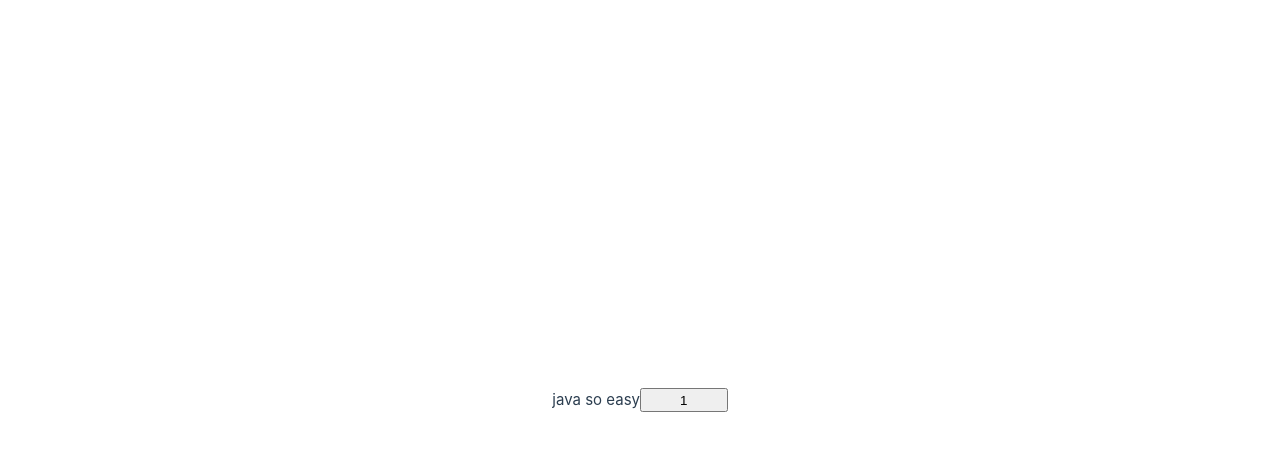
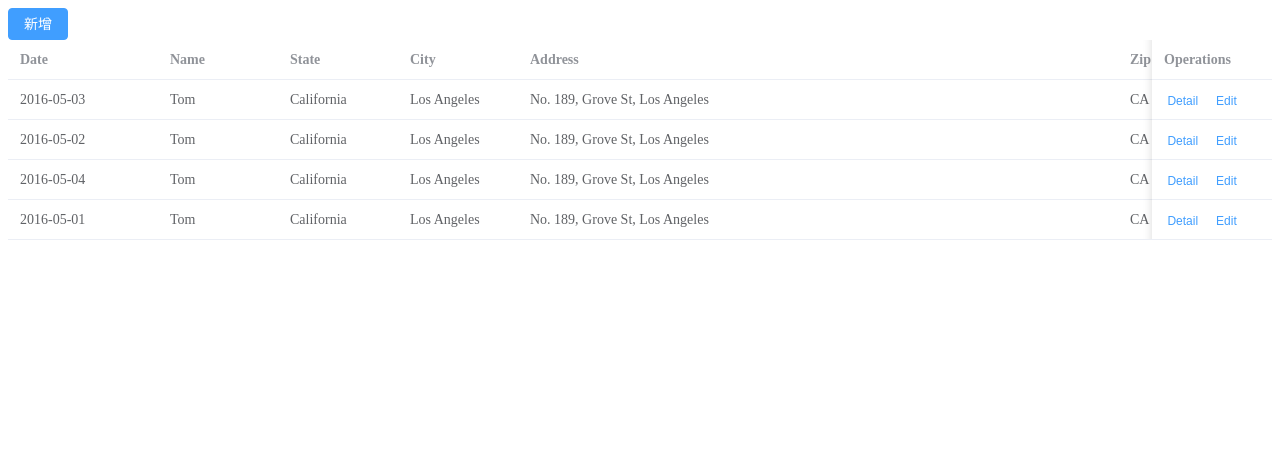
Before and after one commit to rich0807/wfkj2, a Vue app in the folder wk-vue/wk-vue/: page / in a window 1280 px wide. Shown: the top 450 px of the page. Built offline with nearby package versions, Linux system fonts and the light colour scheme.

Commit message:
fix:登录2.0

```diff
--- a/wk-vue/wk-vue/package.json
+++ b/wk-vue/wk-vue/package.json
@@ -9,6 +9,7 @@
     "preview": "vite preview"
   },
   "dependencies": {
+    "element-plus": "^2.9.11",
     "vue": "^3.5.13",
     "vue-router": "^4.5.0"
   },
--- a/wk-vue/wk-vue/src/App.vue
+++ b/wk-vue/wk-vue/src/App.vue
@@ -1,16 +1,112 @@
-<script setup>
+<template>
+  <div class="mb-4">
+  <el-button type="primary" @click="handlerAdd">新增</el-button>
+  </div>
+  <el-table :data="tableData" style="width: 100%">
+    <el-table-column fixed prop="date" label="Date" width="150" />
+    <el-table-column prop="name" label="Name" width="120" />
+    <el-table-column prop="state" label="State" width="120" />
+    <el-table-column prop="city" label="City" width="120" />
+    <el-table-column prop="address" label="Address" width="600" />
+    <el-table-column prop="zip" label="Zip" width="120" />
+    <el-table-column fixed="right" label="Operations" min-width="120">
+      <template #default>
+        <el-button link type="primary" size="small" @click="handleClick">
+          Detail
+        </el-button>
+        <el-button link type="primary" size="small">Edit</el-button>
+      </template>
+    </el-table-column>
+  </el-table>
+  <!--新增数据接口-->
+  <el-dialog
+      v-model="dialogVisible"
+      title="新增数据"
+      width="500"
+  >
+
+
+     <el-form :model="addData" label-width="auto" style="max-width: 600px">
+    <el-form-item label="用户名">
+      <el-input v-model="addData.username" placeholder="请输入用户名" />
+    </el-form-item>
+     <el-form-item label="性别">
+      <el-radio-group v-model="addData.gender">
+        <el-radio value="男">男</el-radio>
+        <el-radio value="女">女</el-radio>
+      </el-radio-group>
+    </el-form-item>
+     </el-form>
+
+
+    <template #footer>
+      <div class="dialog-footer">
+        <el-button @click="dialogVisible = false">Cancel</el-button>
+        <el-button type="primary" @click="dialogVisible = false">
+          Confirm
+        </el-button>
+      </div>
+    </template>
+  </el-dialog>
+</template>
+
+<script lang="ts" setup>
 import {ref} from 'vue'
-const easyhtml=ref("java so easy")
 
-function change(){
-  easyhtml.value="好好学习，天天向上"
+const addData = ref({
+  username: '张三',
+ gender:'男'
+});
+
+//新增窗口是否可见
+const dialogVisible=ref(false);
+//点击新增按钮执行方法
+const handlerAdd=function (){
+  dialogVisible.value=true;
 }
+const handleClick = () => {
+  console.log('click')
+}
+
+const tableData = [
+  {
+    date: '2016-05-03',
+    name: 'Tom',
+    state: 'California',
+    city: 'Los Angeles',
+    address: 'No. 189, Grove St, Los Angeles',
+    zip: 'CA 90036',
+    tag: 'Home',
+  },
+  {
+    date: '2016-05-02',
+    name: 'Tom',
+    state: 'California',
+    city: 'Los Angeles',
+    address: 'No. 189, Grove St, Los Angeles',
+    zip: 'CA 90036',
+    tag: 'Office',
+  },
+  {
+    date: '2016-05-04',
+    name: 'Tom',
+    state: 'California',
+    city: 'Los Angeles',
+    address: 'No. 189, Grove St, Los Angeles',
+    zip: 'CA 90036',
+    tag: 'Home',
+  },
+  {
+    date: '2016-05-01',
+    name: 'Tom',
+    state: 'California',
+    city: 'Los Angeles',
+    address: 'No. 189, Grove St, Los Angeles',
+    zip: 'CA 90036',
+    tag: 'Office',
+  },
+]
 </script>
-
-<template>
-  <div v-html="easyhtml"></div>
-   <button type="button"  @click="change">1</button>
-</template>
 
 <style scoped>
 
--- a/wk-vue/wk-vue/src/main.js
+++ b/wk-vue/wk-vue/src/main.js
@@ -1,5 +1,6 @@
-import './assets/main.css'
 
+import ElementPlus from 'element-plus'
+import 'element-plus/dist/index.css'
 import { createApp } from 'vue'
 import App from './App.vue'
 import router from './router'
@@ -7,5 +8,5 @@
 const app = createApp(App)
 
 app.use(router)
-
+app.use(ElementPlus)
 app.mount('#app')
```
Also changed, not shown: 1 other file (tests, documents, lock files or other folders).
